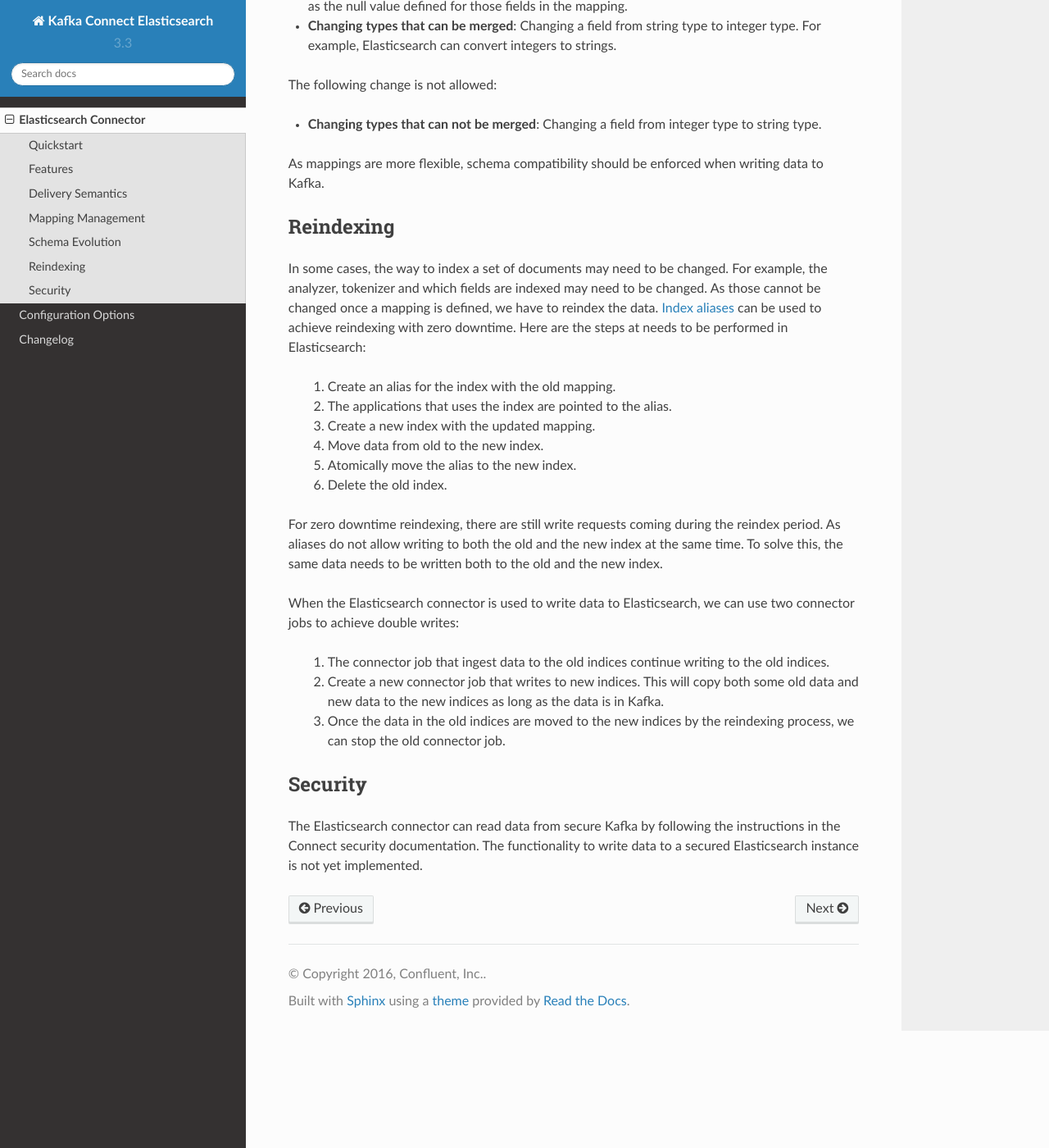
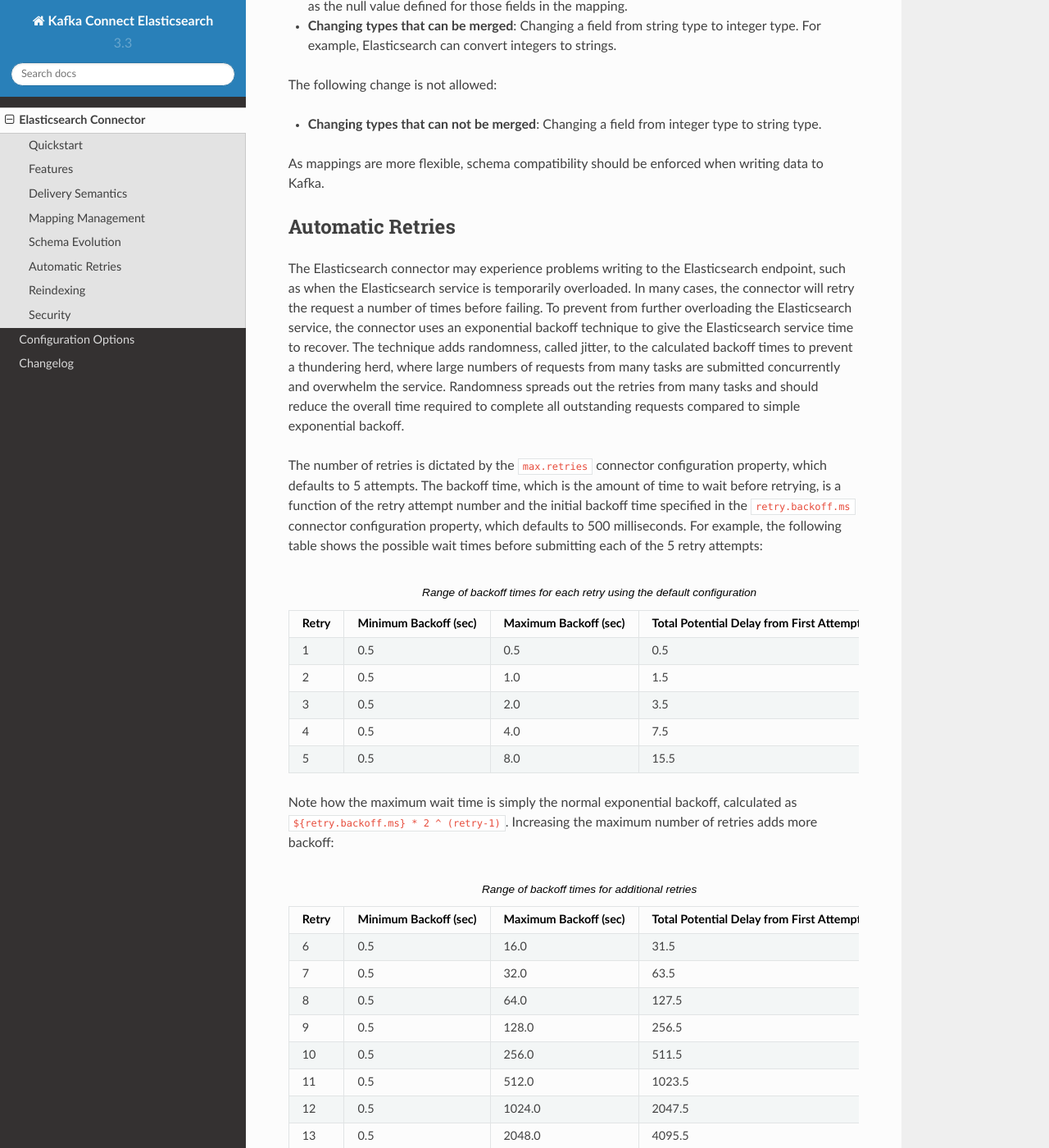
Before and after one commit to confluentinc/kafka-connect-elasticsearch, a Sphinx documentation site: the page built from docs/elasticsearch_connector.rst, in a window 1280 px wide and 1400 px high, scrolled down 4901 px. Shown: the whole window at 82% size. Built offline with Sphinx 7.4.7 and the Read the Docs theme 2.0.0, drawn with Linux system fonts in a browser that asks for light colours; some of the changed text lies outside the part shown.

Commit message:
CC-1059 Added documentation about exponential backoff with jitter

```diff
--- a/docs/configuration_options.rst
+++ b/docs/configuration_options.rst
@@ -55,7 +55,7 @@
   * Importance: low
 
 ``retry.backoff.ms``
-  How long to wait in milliseconds before attempting to retry a failed indexing request. This avoids retrying in a tight loop under failure scenarios.
+  How long to wait in milliseconds before attempting to retry a the first failed indexing request. This connector uses exponential backoff with jitter, which means that upon additional failures, this connector may wait up to twice as long as the previous wait, up to the maximum number of retries. This avoids retrying in a tight loop under failure scenarios.
 
   * Type: long
   * Default: 100
--- a/docs/elasticsearch_connector.rst
+++ b/docs/elasticsearch_connector.rst
@@ -241,6 +241,63 @@
 
 As mappings are more flexible, schema compatibility should be enforced when writing data to Kafka.
 
+Automatic Retries
+-----------------
+The Elasticsearch connector may experience problems writing to the Elasticsearch endpoint, such as when
+the Elasticsearch service is temporarily overloaded. In many cases, the connector will retry the request
+a number of times before failing. To prevent from further overloading the Elasticsearch service, the connector
+uses an exponential backoff technique to give the Elasticsearch service time to recover. The technique
+adds randomness, called jitter, to the calculated backoff times to prevent a thundering herd, where large
+numbers of requests from many tasks are submitted concurrently and overwhelm the service. Randomness spreads out
+the retries from many tasks and should reduce the overall time required to complete all outstanding requests
+compared to simple exponential backoff.
+
+The number of retries is dictated by the ``max.retries`` connector configuration property, which defaults
+to 5 attempts. The backoff time, which is the amount of time to wait before retrying, is a function of the
+retry attempt number and the initial backoff time specified in the ``retry.backoff.ms`` connector configuration
+property, which defaults to 500 milliseconds. For example, the following table shows the possible wait times
+before submitting each of the 5 retry attempts:
+
+.. table:: Range of backoff times for each retry using the default configuration
+   :widths: auto
+
+   =====  =====================  =====================  ==============================================
+   Retry  Minimum Backoff (sec)  Maximum Backoff (sec)  Total Potential Delay from First Attempt (sec)
+   =====  =====================  =====================  ==============================================
+     1         0.5                      0.5                              0.5
+     2         0.5                      1.0                              1.5
+     3         0.5                      2.0                              3.5
+     4         0.5                      4.0                              7.5
+     5         0.5                      8.0                             15.5
+   =====  =====================  =====================  ==============================================
+
+Note how the maximum wait time is simply the normal exponential backoff, calculated as ``${retry.backoff.ms} * 2 ^ (retry-1)``.
+Increasing the maximum number of retries adds more backoff:
+
+.. table:: Range of backoff times for additional retries
+   :widths: auto
+
+   =====  =====================  =====================  ==============================================
+   Retry  Minimum Backoff (sec)  Maximum Backoff (sec)  Total Potential Delay from First Attempt (sec)
+   =====  =====================  =====================  ==============================================
+     6         0.5                     16.0                             31.5
+     7         0.5                     32.0                             63.5
+     8         0.5                     64.0                            127.5
+     9         0.5                    128.0                            256.5
+    10         0.5                    256.0                            511.5
+    11         0.5                    512.0                           1023.5
+    12         0.5                   1024.0                           2047.5
+    13         0.5                   2048.0                           4095.5
+   =====  =====================  =====================  ==============================================
+
+By increasing ``max.retries`` to 10, the connector may take up to 511.5 seconds, or a little over 8.5 minutes,
+to successfully send a batch of records when experiencing an overloaded Elasticsearch service. Increasing the value
+to 13 quickly increases the maximum potential time to submit a batch of records to well over 1 hour 8 minutes.
+
+You can adjust both the ``max.retries`` and ``retry.backoff.ms`` connector configuration properties to achieve
+the desired backoff and retry characteristics.
+
+
 Reindexing
 ----------
 In some cases, the way to index a set of documents may need to be changed. For example, the analyzer,
```
